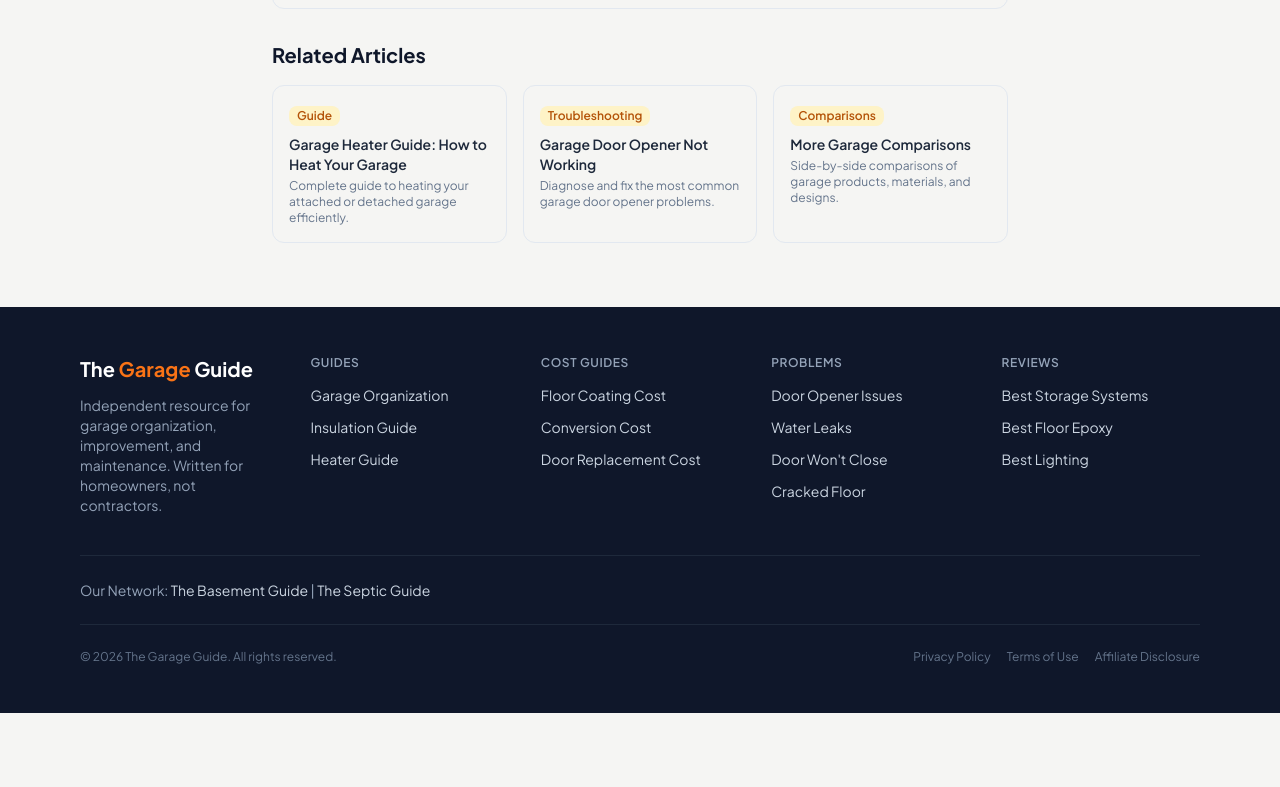
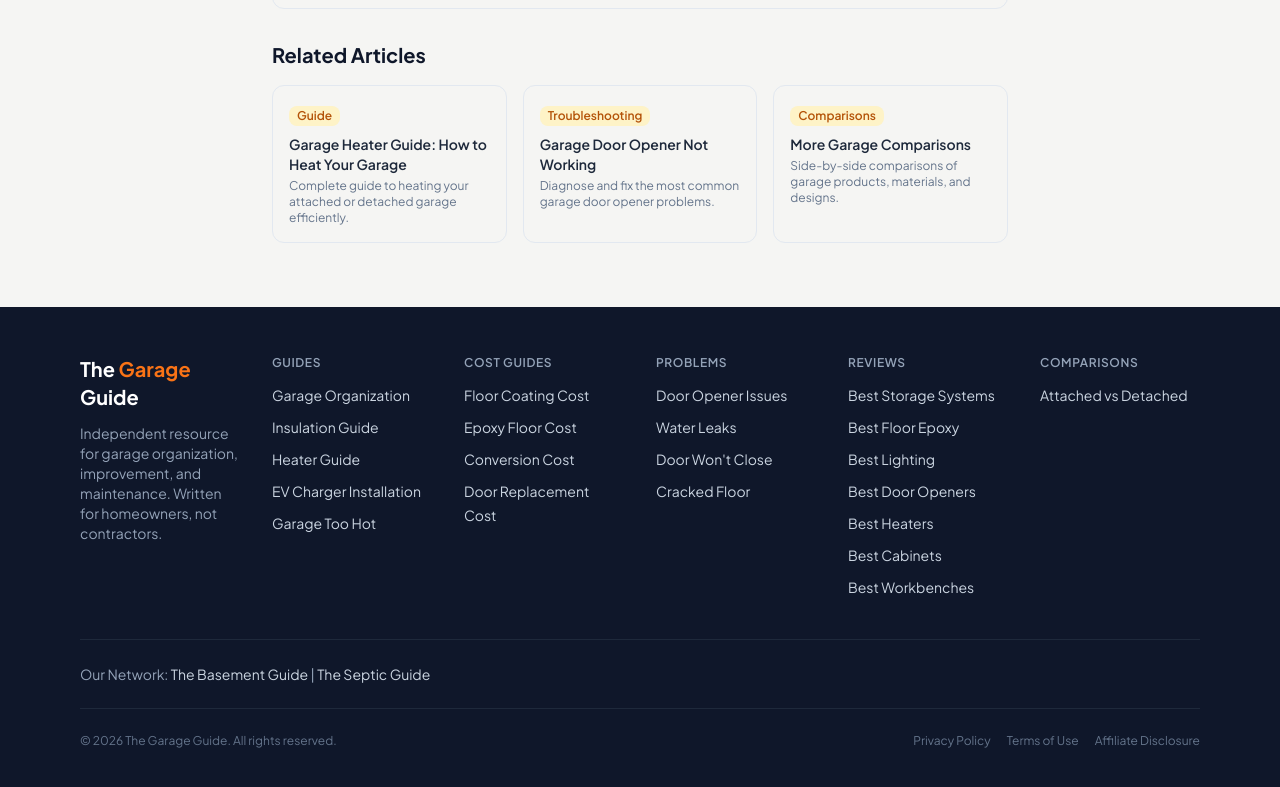
Before and after one commit to thebasementguide2026/thegarage.guide-, a Next.js app: page /comparisons/attached-vs-detached-garage in a window 1280 px wide. Shown: the part 7323-8110 px from the top of the page. Before the commit the page ends 8036 px from the top, so only its background shows below. Built offline with nearby package versions, Linux system fonts and the light colour scheme.

Commit message:
Add all missing articles to footer sections

```diff
--- a/components/Footer.tsx
+++ b/components/Footer.tsx
@@ -7,12 +7,15 @@ const footerSections = [
       { label: 'Garage Organization', href: '/guides/complete-garage-organization-guide' },
       { label: 'Insulation Guide', href: '/guides/how-to-insulate-garage' },
       { label: 'Heater Guide', href: '/guides/garage-heater-guide' },
+      { label: 'EV Charger Installation', href: '/guides/ev-charger-installation' },
+      { label: 'Garage Too Hot', href: '/guides/garage-too-hot-in-summer' },
     ],
   },
   {
     title: 'COST GUIDES',
     links: [
       { label: 'Floor Coating Cost', href: '/cost-guides/garage-floor-coating-cost' },
+      { label: 'Epoxy Floor Cost', href: '/cost-guides/epoxy-garage-floor-cost' },
       { label: 'Conversion Cost', href: '/cost-guides/garage-conversion-cost' },
       { label: 'Door Replacement Cost', href: '/cost-guides/garage-door-replacement-cost' },
     ],
@@ -23,7 +26,7 @@ const footerSections = [
       { label: 'Door Opener Issues', href: '/problems/garage-door-opener-not-working' },
       { label: 'Water Leaks', href: '/problems/water-leaking-into-garage' },
       { label: "Door Won't Close", href: '/problems/garage-door-wont-close' },
-            { label: 'Cracked Floor', href: '/problems/cracked-garage-floor' },
+      { label: 'Cracked Floor', href: '/problems/cracked-garage-floor' },
     ],
   },
   {
@@ -32,6 +35,16 @@ const footerSections = [
       { label: 'Best Storage Systems', href: '/reviews/best-garage-storage-systems' },
       { label: 'Best Floor Epoxy', href: '/reviews/best-garage-floor-epoxy' },
       { label: 'Best Lighting', href: '/reviews/best-garage-lighting' },
+      { label: 'Best Door Openers', href: '/reviews/best-garage-door-openers' },
+      { label: 'Best Heaters', href: '/reviews/best-garage-heaters' },
+      { label: 'Best Cabinets', href: '/reviews/best-garage-cabinets' },
+      { label: 'Best Workbenches', href: '/reviews/best-garage-workbenches' },
+    ],
+  },
+  {
+    title: 'COMPARISONS',
+    links: [
+      { label: 'Attached vs Detached', href: '/comparisons/attached-vs-detached-garage' },
     ],
   },
 ]
@@ -40,7 +53,7 @@ export default function Footer() {
   return (
     <footer className="bg-slate-900 text-slate-300 mt-16">
       <div className="container mx-auto px-4 max-w-6xl py-12">
-        <div className="grid grid-cols-2 md:grid-cols-3 lg:grid-cols-5 gap-8">
+        <div className="grid grid-cols-2 md:grid-cols-3 lg:grid-cols-6 gap-8">
           {/* Brand Column */}
           <div className="col-span-2 md:col-span-3 lg:col-span-1">
             <Link href="/" className="text-white text-xl font-bold">
@@ -50,7 +63,6 @@ export default function Footer() {
               Independent resource for garage organization, improvement, and maintenance. Written for homeowners, not contractors.
             </p>
           </div>
-
           {/* Link Columns */}
           {footerSections.map((section) => (
             <div key={section.title}>
@@ -67,7 +79,6 @@ export default function Footer() {
             </div>
           ))}
         </div>
-
         {/* Sister Sites */}
         <div className="border-t border-slate-800 mt-10 pt-6 text-sm text-slate-400">
           Our Network:{' '}
@@ -75,10 +86,9 @@ export default function Footer() {
           {' | '}
           <a href="https://theseptic.guide" target="_blank" rel="noopener noreferrer" className="text-slate-300 hover:text-white">The Septic Guide</a>
         </div>
-
         {/* Bottom */}
         <div className="border-t border-slate-800 mt-6 pt-6 flex flex-col sm:flex-row justify-between items-center text-xs text-slate-500">
-          <p>&copy; {new Date().getFullYear()} The Garage Guide. All rights reserved.</p>
+          <p>© {new Date().getFullYear()} The Garage Guide. All rights reserved.</p>
           <div className="flex gap-4 mt-3 sm:mt-0">
             <Link href="/privacy" className="hover:text-slate-300">Privacy Policy</Link>
             <Link href="/terms" className="hover:text-slate-300">Terms of Use</Link>
```
